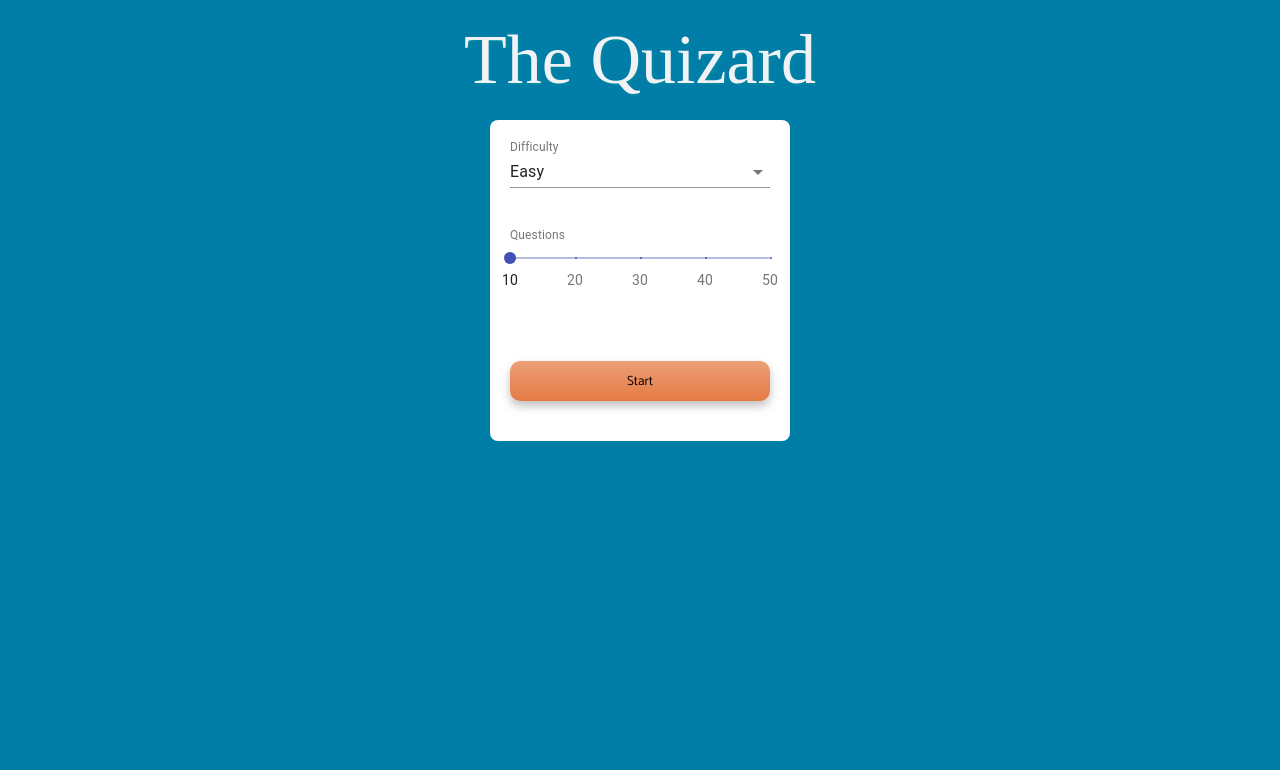
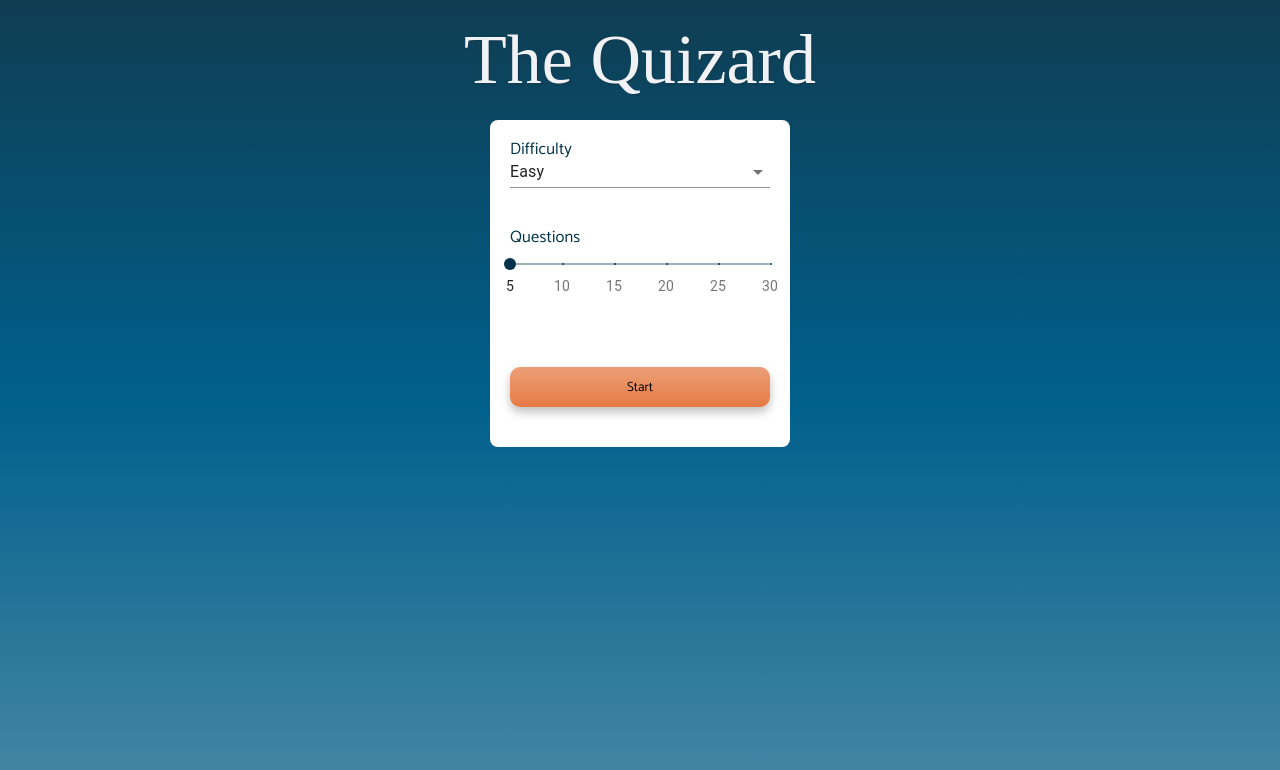
Before and after one commit to Stef-Lev/inquizitive, a React (Create React App) app: page / in a window 1280 px wide. Shown: the top 770 px of the page. Built offline with nearby package versions, Linux system fonts and the light colour scheme; a web font is replaced by a local one.

Commit message:
fixed some styles

```diff
--- a/src/App.styles.ts
+++ b/src/App.styles.ts
@@ -6,7 +6,7 @@ export const GlobalStyle = createGlobalStyle`
     }
 
     body {
-        background: #007EA7;
+        background: linear-gradient(0deg, rgba(71,135,164,1) 0%, rgba(0,96,140,1) 50%, rgba(15,61,82,1) 100%);
         margin: 0;
         padding: 0 20px;
         justify-content: center;
@@ -39,7 +39,7 @@ export const Wrapper = styled.div`
     -webkit-text-fill-color: transparent;
     -moz-background-clip: text;
     -moz-text-fill-color: transparent;
-    filter: drop-shadow(2px 2px #0085a3);
+    filter: drop-shadow(2px 2px #0f3d52);
     font-size: 70px;
     text-align: center;
     margin: 20px;
@@ -58,9 +58,13 @@ export const Wrapper = styled.div`
     max-width: 100%;
   }
 
+  .MuiInput-underline:after {
+    border-bottom: 2px solid #003249;
+  }
+
   @media screen and (max-width: 600px) {
     h1 {
-      font-size: 60px;
+      font-size: 50px;
     }
   }
 `;
--- a/src/App.tsx
+++ b/src/App.tsx
@@ -88,7 +88,7 @@ const App: React.FC = () => {
         <h1>The Quizard</h1>
         {gameOver || userAnswers.length === questionsAmount ? (
           <ControlsContainer>
-            <DifficultyControl difficulty={difficulty} onChange={changeDiff} />
+            <DifficultyControl onChange={changeDiff} />
             <QNumControl amount={questionsAmount} onChange={changeAmount} />
             <button className='start' onClick={startQuiz}>
               Start
--- a/src/components/DifficultyControl.tsx
+++ b/src/components/DifficultyControl.tsx
@@ -3,22 +3,44 @@ import InputLabel from '@material-ui/core/InputLabel';
 import MenuItem from '@material-ui/core/MenuItem';
 import FormControl from '@material-ui/core/FormControl';
 import Select from '@material-ui/core/Select';
+import { withStyles } from "@material-ui/core/styles";
 
 type Props = {
-    difficulty: string;
     onChange: any;
+    classes: any;
+}
+
+const styles = {
+    labelRoot: {
+        fontSize: '22px',
+        color: '#003249',
+        fontFamily: "'Catamaran', sans-serif",
+    },
+    inputRoot: {
+        '&.MuiInput-underline:before': {
+            borderBottom: '2px solid red', // Semi-transparent underline
+        },
+        '&.MuiInput-underline:hover:before': {
+            borderBottom: '2px solid red', // Solid underline on hover
+        },
+        '&.MuiInput-underline:after': {
+            borderBottom: '2px solid red', // Solid underline on focus
+        }
+    }
 }
 
 const DifficultyControl = (props: Props) => {
 
+    const { onChange, classes } = props;
+
     const handleDiff = (ev: any) => {
-        props.onChange(ev.target.value);
+        onChange(ev.target.value);
     }
 
     return (
         <>
-            <FormControl>
-                <InputLabel id="demo-simple-select-label">Difficulty</InputLabel>
+            <FormControl classes={{ root: classes.inputRoot }}>
+                <InputLabel id="diff-label" classes={{ root: classes.labelRoot }} focused={false}>Difficulty</InputLabel>
                 <Select
                     labelId="difficulty"
                     id="difficulty"
@@ -34,4 +56,4 @@ const DifficultyControl = (props: Props) => {
     )
 }
 
-export default DifficultyControl;
+export default withStyles(styles)(DifficultyControl);
--- a/src/components/QNumControl.tsx
+++ b/src/components/QNumControl.tsx
@@ -1,57 +1,77 @@
 import React from 'react';
 import InputLabel from '@material-ui/core/InputLabel';
-import Typography from '@material-ui/core/Typography';
 import Slider from '@material-ui/core/Slider';
+import { withStyles } from "@material-ui/core/styles";
 
 type Props = {
     amount: number;
     onChange: any;
+    classes: any;
 }
 
 const marks = [
     {
+        value: 5,
+        label: '5'
+    },
+    {
         value: 10,
         label: '10'
+    },
+    {
+        value: 15,
+        label: '15'
     },
     {
         value: 20,
         label: '20'
     },
     {
+        value: 25,
+        label: '25'
+    },
+    {
         value: 30,
         label: '30'
-    },
-    {
-        value: 40,
-        label: '40'
-    },
-    {
-        value: 50,
-        label: '50'
     }
 ];
 
+const styles = {
+    labelRoot: {
+        fontSize: '22px',
+        color: '#003249',
+        fontFamily: "'Catamaran', sans-serif",
+        "&$focused": {
+            color: "yellow"
+        }
+    },
+    sliderRoot: {
+        color: '#003249',
+    }
+}
+
 const QNumControl = (props: Props) => {
 
+    const { classes, onChange } = props;
+
     const handleAmount = (ev: any, value: any) => {
-        props.onChange(value);
-        console.log(value);
+        onChange(value);
     }
 
     return (
         <div id='question-slider'>
-            <InputLabel id="demo-simple-select-label" shrink={true}>Questions</InputLabel>
+            <InputLabel id="demo-simple-select-label" shrink={true} classes={{ root: classes.labelRoot }}>Questions</InputLabel>
             <Slider
-                defaultValue={10}
+                defaultValue={5}
                 step={5}
-                min={10}
-                max={50}
+                min={5}
+                max={30}
                 marks={marks}
                 onChangeCommitted={handleAmount}
                 valueLabelDisplay="off"
+                classes={{ root: classes.sliderRoot }}
             />
         </div>
     )
 }
-
-export default QNumControl;
+export default withStyles(styles)(QNumControl);
--- a/src/components/QuestionCard.styles.ts
+++ b/src/components/QuestionCard.styles.ts
@@ -5,7 +5,7 @@ export const Wrapper = styled.div`
   max-width: 1100px;
   background: #F1F2F6;
   border-radius: 10px;
-  border: 2px solid #0085a3;
+  border: none;
   padding: 20px;
   box-shadow: 0px 5px 10px rgba(0, 0, 0, 0.25);
   text-align: center;
```
